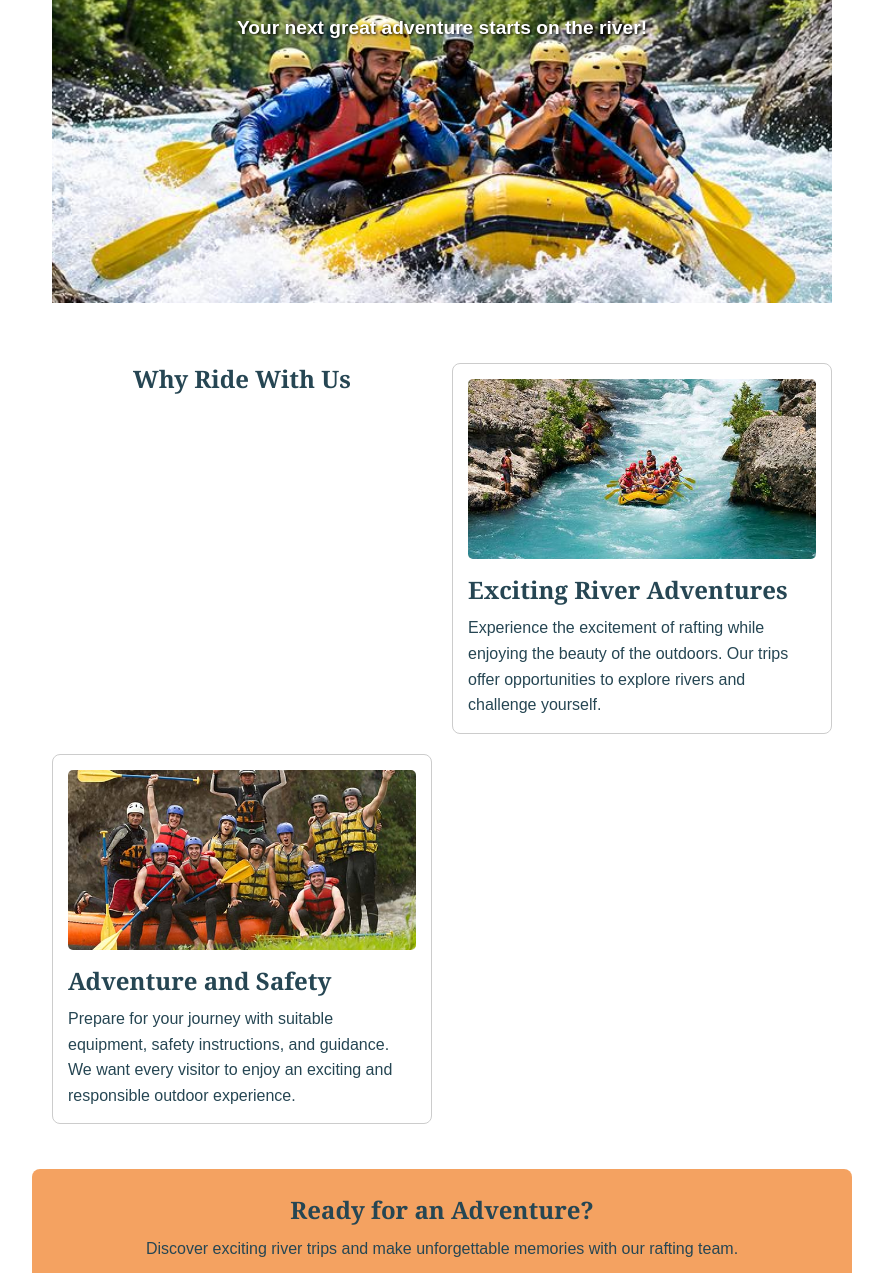
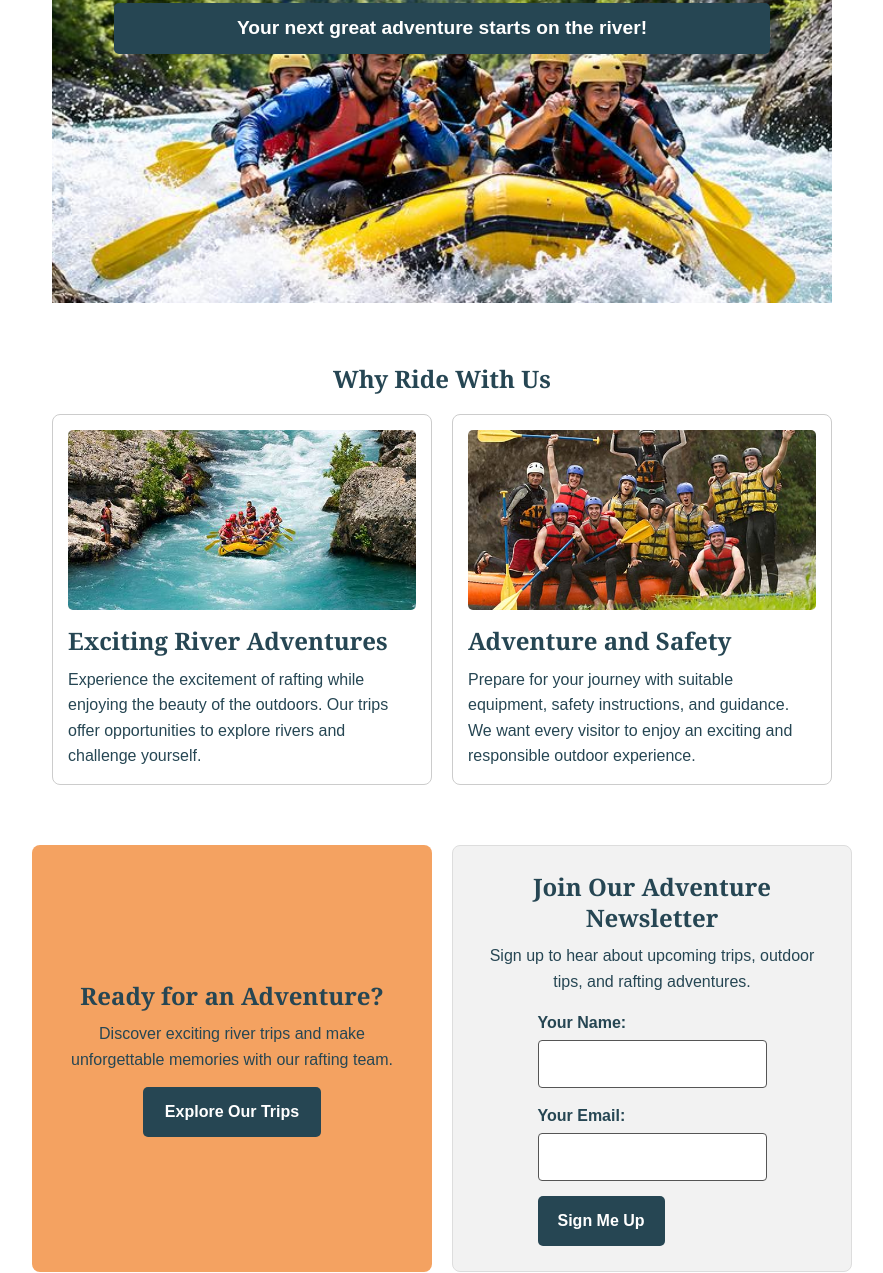
Before and after one commit to josh007-star/wdd130, a plain HTML site: page wwr/index.html in a window 1280 px wide. Shown: the part 245-1518 px from the top of the page, without its empty margins (198-1081 px from the left). Drawn offline with Linux system fonts and the light colour scheme.

Commit message:
Update rafting.css

```diff
--- a/wwr/styles/rafting.css
+++ b/wwr/styles/rafting.css
@@ -104,7 +104,8 @@ nav a {
 }
 
 nav a:hover,
-nav a:focus-visible {
+nav a:focus-visible,
+nav a[aria-current="page"] {
     background-color: var(--primary-color);
     color: #ffffff;
 }
@@ -143,9 +144,16 @@ main section > h2 {
     margin-bottom: 20px;
 }
 
+/* Heading that spans a whole grid row */
+.grid-heading {
+    grid-column: 1 / -1;
+    text-align: center;
+    margin-bottom: 0;
+}
+
 /* ========================================
    HERO SECTION
-   Used on About and Home pages
+   Used on About, Home and Trips pages
    ======================================== */
 
 .hero {
@@ -257,10 +265,30 @@ main section > h2 {
     margin: 0;
     padding: 10px;
     text-align: center;
+    background-color: var(--primary-color);
     color: #ffffff;
     font-size: 1.2rem;
     font-weight: bold;
-    text-shadow: 1px 1px 3px #000000;
+    border-radius: 5px;
+}
+
+/* CTA and Newsletter side by side */
+.home-split {
+    display: grid;
+    grid-template-columns: repeat(2, minmax(0, 1fr));
+    gap: 20px;
+    align-items: stretch;
+}
+
+.home-split > section {
+    margin: 20px 0;
+    display: flex;
+    flex-direction: column;
+    justify-content: center;
+}
+
+.home-split .cta-button {
+    align-self: center;
 }
 
 /* Home Call to Action */
@@ -407,7 +435,7 @@ main section > h2 {
     border-radius: 8px;
 }
 
-.trips-intro h1 {
+.trips-intro h2 {
     margin-bottom: 10px;
 }
 
@@ -462,6 +490,12 @@ main section > h2 {
 .trips-table {
     width: 100%;
     border-collapse: collapse;
+    text-align: left;
+}
+
+.trips-table caption {
+    padding: 8px 0;
+    font-weight: bold;
     text-align: left;
 }
 
@@ -737,6 +771,7 @@ footer p {
 
     .history,
     .home-grid,
+    .home-split,
     .contact-info,
     .trips-grid {
         grid-template-columns: 1fr;
```
